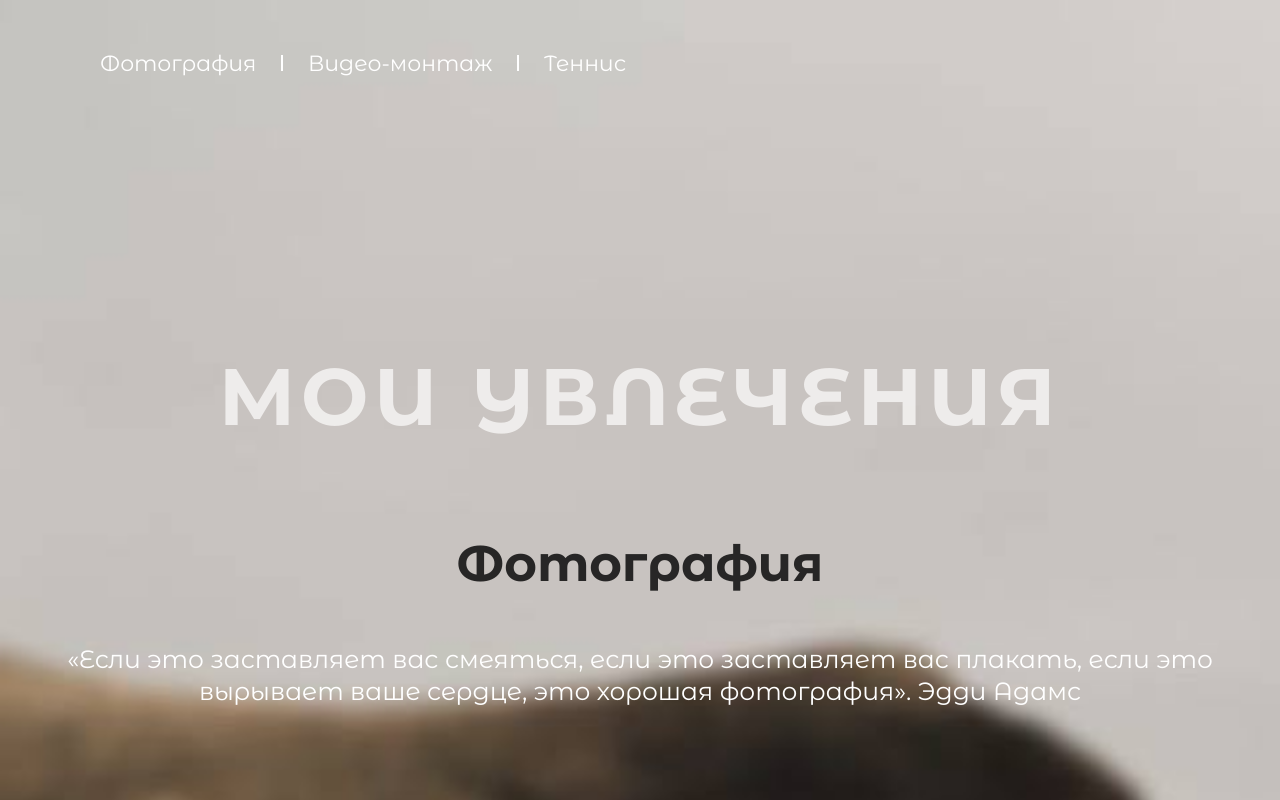
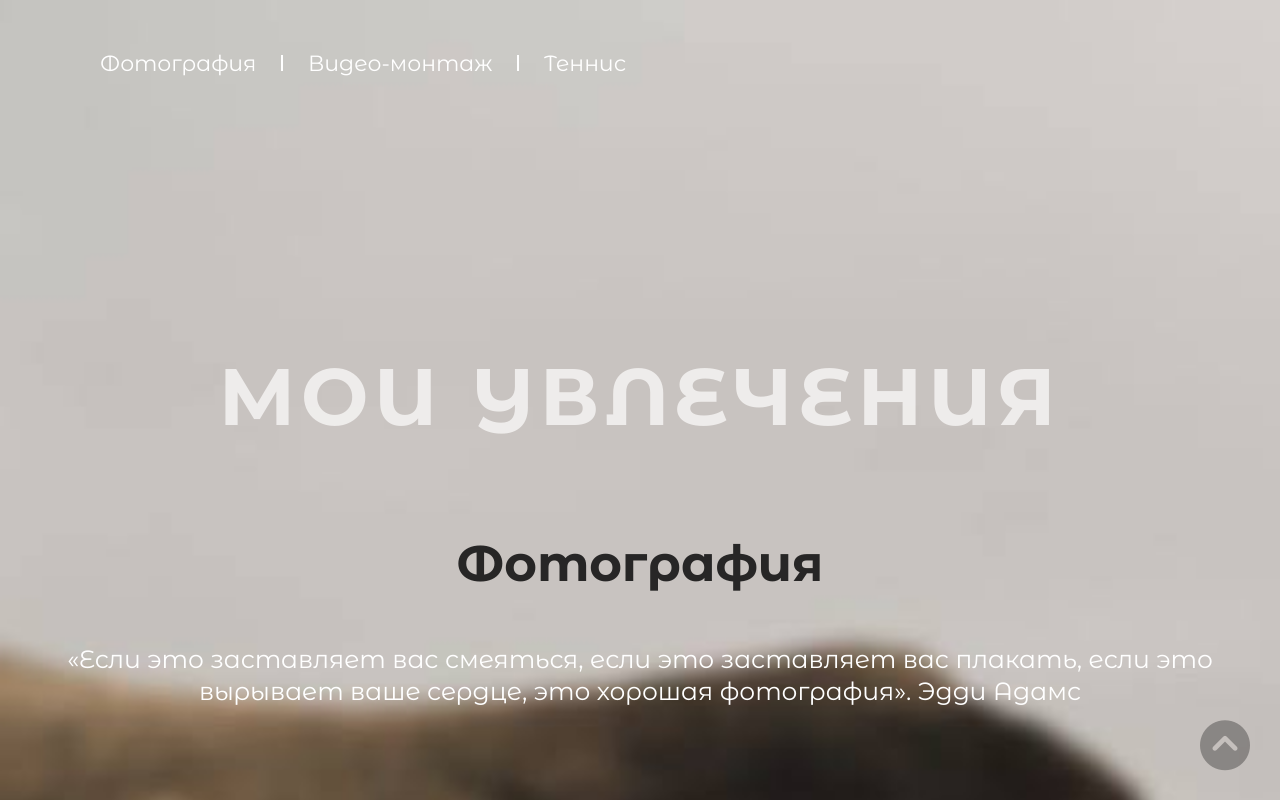
Before and after one commit to OksanaYaseva/Repository-name.-, a plain HTML site: page index.html in a window 1280 px wide. Shown: the top 800 px of the page. Drawn offline with Linux system fonts and the light colour scheme.

```diff
--- a/index.html
+++ b/index.html
@@ -55,6 +55,7 @@
                     <div class="hobbies__description">
                         <p class="hobbies__text">«Когда мы на корте, мы все забываем». Анастасия Мыскина</p>
                 </article>
+                <a class="btn-link" href="#"><i class="fa-solid fa-circle-chevron-up"></i></a>
             </div>
         </main>
     </div>
--- a/styles/style.css
+++ b/styles/style.css
@@ -111,3 +111,15 @@ body {
     width: 100%;
     height: 100%;
 }
+
+.btn-link {
+    bottom: 30px;
+    right: 30px;
+    position: fixed;
+    opacity: 0.3;
+    color: black;
+  }
+
+  .btn-link i {
+    font-size: 3.125rem;
+  }
```
